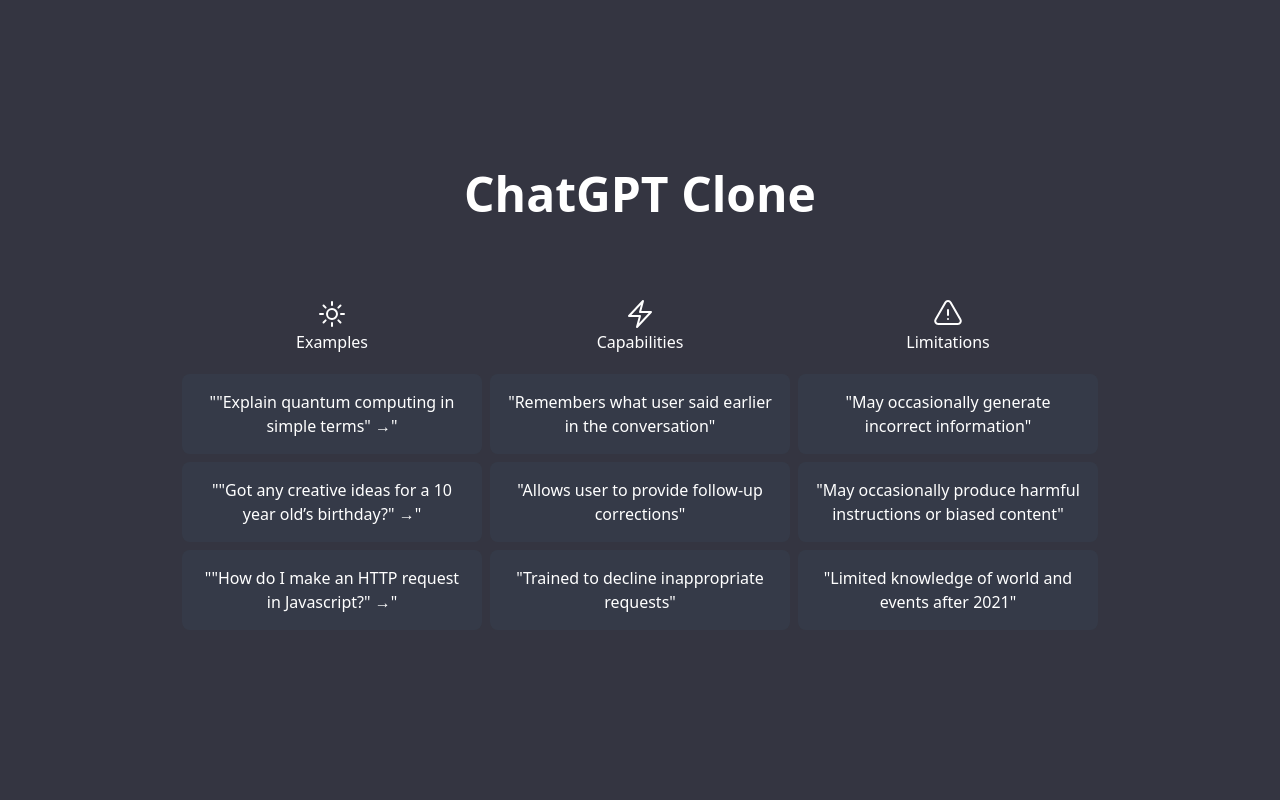
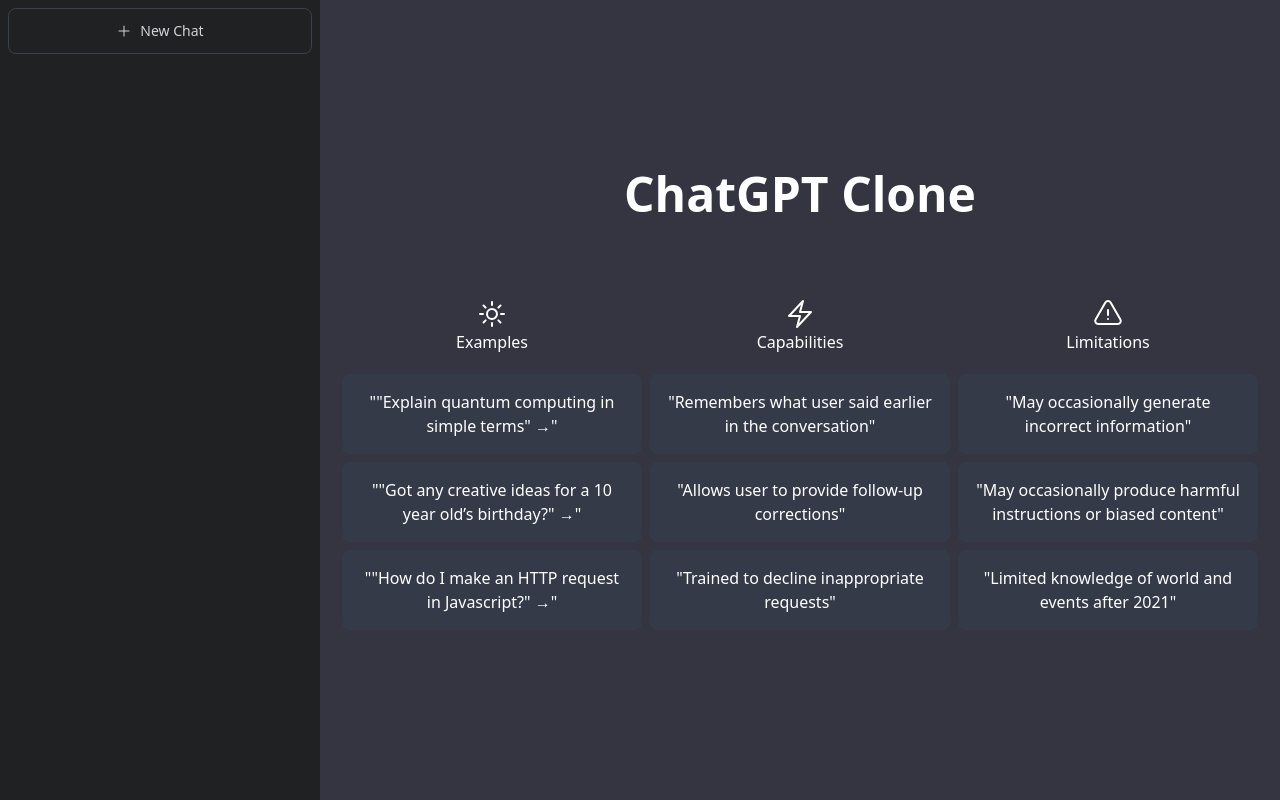
Before and after one commit to StephenRivero/ChatGPT-Clone, a Next.js app: page / in a window 1280 px wide. Built offline with nearby package versions, Linux system fonts and the light colour scheme.

Commit message:
Build the Sidebar Component

```diff
--- a/app/globals.css
+++ b/app/globals.css
@@ -6,9 +6,15 @@
   .infoText {
     @apply p-4 bg-gray-700/50 rounded-lg max-w-[300px]
   }
+
+  .chatRow {
+    @apply rounded-lg px-5 py-3 text-sm flex items-center justify-center space-x-2 hover:bg-gray-700/70 cursor-pointer text-gray-300 transition-all duration-200 ease-out
+  }
 }
 
-:root {
+
+
+/* :root {
   --foreground-rgb: 0, 0, 0;
   --background-start-rgb: 214, 219, 220;
   --background-end-rgb: 255, 255, 255;
@@ -30,4 +36,4 @@
       rgb(var(--background-end-rgb))
     )
     rgb(var(--background-start-rgb));
-}
+} */
--- a/app/layout.tsx
+++ b/app/layout.tsx
@@ -1,3 +1,4 @@
+import SideBar from "@/components/sidebar";
 import "../app/globals.css";
 
 export const metadata = {
@@ -15,7 +16,9 @@
       <head />
       <body>
         <div className="flex">
-          {/* Sidebar */}
+          <div className="bg-[#202123] max-w-xs h-screen overflow-y-auto md:min-w-[20rem]">
+            <SideBar />
+          </div>
 
           {/* ClientProvider - Notification */}
 
--- /dev/null
+++ b/components/NewChat.tsx
@@ -0,0 +1,13 @@
+import { PlusIcon } from "@heroicons/react/24/solid"
+
+function NewChat() {
+  return (
+    <div className="border-gray-700 border chatRow">
+        <PlusIcon className="h-4 w-4" />
+        <p>New Chat</p>
+
+    </div>
+  )
+}
+
+export default NewChat
--- /dev/null
+++ b/components/sidebar.tsx
@@ -0,0 +1,22 @@
+import NewChat from "./NewChat"
+
+function SideBar() {
+  return (
+    <div className="p-2 flex flex-col h-screen">
+       <div className="flex-1">
+        <div>
+            {/* NewChat */}
+            {/* <NewChat></NewChat> */}
+            <NewChat />
+            <div>
+                {/* ModelSelection */}
+            </div>
+            {/* Map through through ChatRows */}
+
+        </div>
+       </div>
+    </div>
+  )
+}
+
+export default SideBar
```
